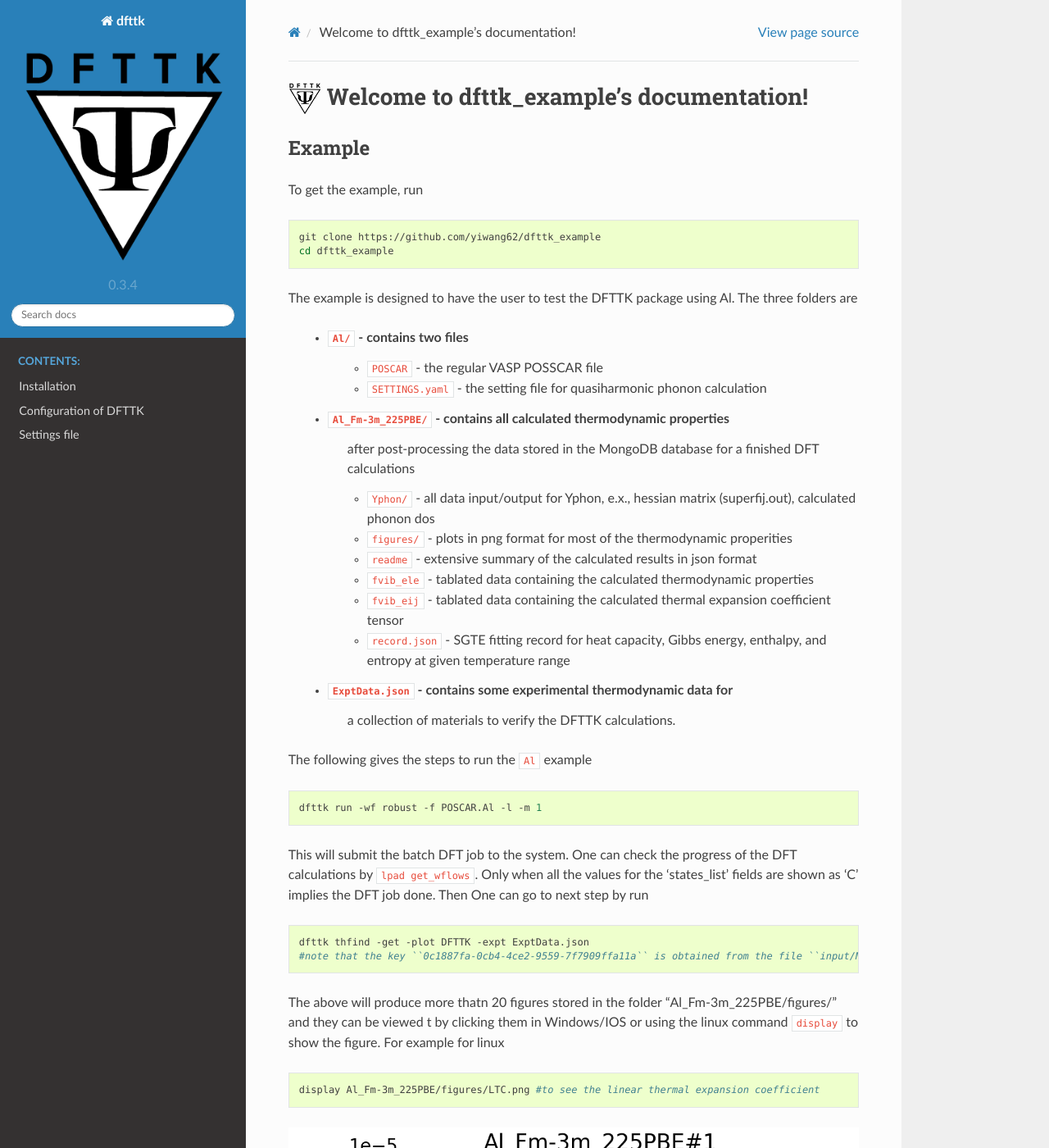
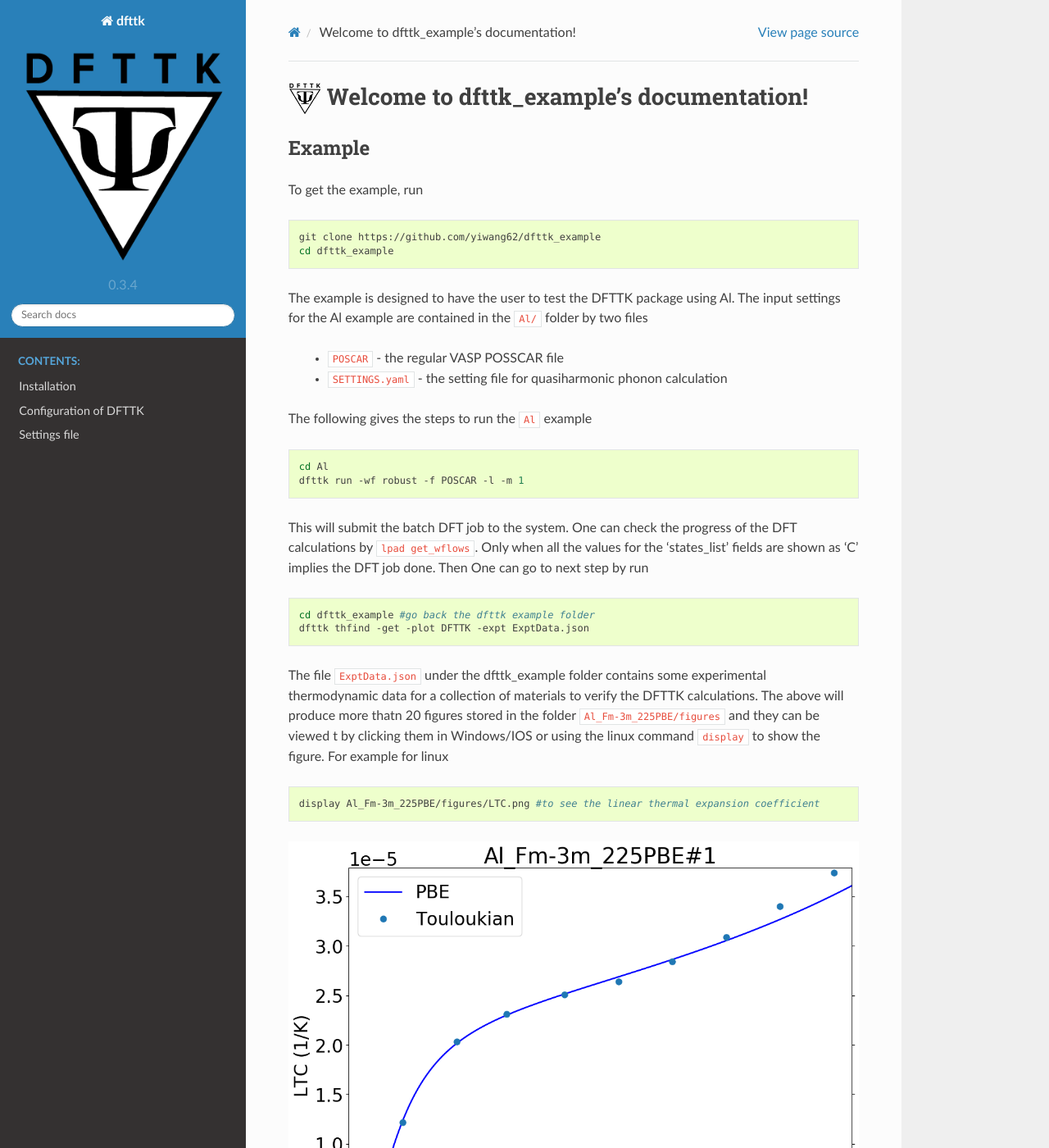
Before and after one commit to yiwang62/dfttk_example, a Sphinx documentation site: the page built from docs/source/index.rst, in a window 1280 px wide and 1400 px high. Shown: the whole window at 82% size. Built offline with Sphinx 7.4.7 and the Read the Docs theme 2.0.0, drawn with Linux system fonts in a browser that asks for light colours; some of the changed text lies outside the part shown.

Commit message:
Update index.rst

```diff
--- a/docs/source/index.rst
+++ b/docs/source/index.rst
@@ -24,30 +24,18 @@ To get the example, run
   cd dfttk_example
 
 The example is designed to have the user to test the DFTTK package using Al.
-The three folders are
+The input settings for the Al example are contained in the ``Al/`` folder by two
+files
 
- - ``Al/`` - contains two files
     - ``POSCAR`` - the regular VASP POSSCAR file
     - ``SETTINGS.yaml`` - the setting file for quasiharmonic phonon calculation
- - ``Al_Fm-3m_225PBE/`` - contains all calculated thermodynamic properties
-    after post-processing the data stored in the MongoDB database for a finished
-    DFT calculations
-
-    - ``Yphon/`` - all data input/output for Yphon, e.x., hessian matrix (superfij.out), calculated phonon dos
-    - ``figures/`` - plots in png format for most of the thermodynamic properities
-    - ``readme`` - extensive summary of the calculated results in json format
-    - ``fvib_ele`` - tablated data containing the calculated thermodynamic properties
-    - ``fvib_eij`` - tablated data containing the calculated thermal expansion coefficient tensor
-    - ``record.json`` - SGTE fitting record for heat capacity, Gibbs energy, enthalpy, and entropy at given temperature range
-
- - ``ExptData.json`` - contains some experimental thermodynamic data for
-    a collection of materials to verify the DFTTK calculations.
 
 The following gives the steps to run the ``Al`` example
 
 .. code-block:: bash
 
-  dfttk run -wf robust -f POSCAR.Al -l -m 1
+  cd Al
+  dfttk run -wf robust -f POSCAR -l -m 1
 
 This will submit the batch DFT job to the system. One can check the progress
 of the DFT calculations by ``lpad get_wflows``. Only when all the values for
@@ -56,11 +44,14 @@ can go to next step by run
 
 .. code-block:: bash
 
+  cd dfttk_example #go back the dfttk example folder
   dfttk thfind -get -plot DFTTK -expt ExptData.json
-  #note that the key ``0c1887fa-0cb4-4ce2-9559-7f7909ffa11a`` is obtained from the file ``input/METADATAS.yaml`` automatically produced by the VASP calculation step.
 
-The above will produce more thatn 20 figures stored in the folder “Al_Fm-3m_225PBE/figures/” and they
-can be viewed t by clicking them in Windows/IOS or using the linux command ``display`` to show the figure.
+The file ``ExptData.json`` under the dfttk_example folder contains some
+experimental thermodynamic data for a collection of materials to verify the
+DFTTK calculations. The above will produce more thatn 20 figures stored in the
+folder ``Al_Fm-3m_225PBE/figures`` and they can be viewed t by clicking them
+in Windows/IOS or using the linux command ``display`` to show the figure.
 For example for linux
 
 .. code-block:: bash
@@ -74,6 +65,17 @@ For example for linux
     display Al_Fm-3m_225PBE/figures/Heat_capacities.png #to see the heat capaticity, and so on
 
 .. image:: _static/Al-Heat_capacities.png
+
+- ``Al_Fm-3m_225PBE/`` - contains all calculated thermodynamic properties
+   after post-processing the data stored in the MongoDB database for a finished
+   DFT calculations
+
+   - ``Yphon/`` - all data input/output for Yphon, e.x., hessian matrix (superfij.out), calculated phonon dos
+   - ``figures/`` - plots in png format for most of the thermodynamic properities
+   - ``readme`` - extensive summary of the calculated results in json format
+   - ``fvib_ele`` - tablated data containing the calculated thermodynamic properties
+   - ``fvib_eij`` - tablated data containing the calculated thermal expansion coefficient tensor
+   - ``record.json`` - SGTE fitting record for heat capacity, Gibbs energy, enthalpy, and entropy at given temperature range
 
 
 .. toctree::
```
